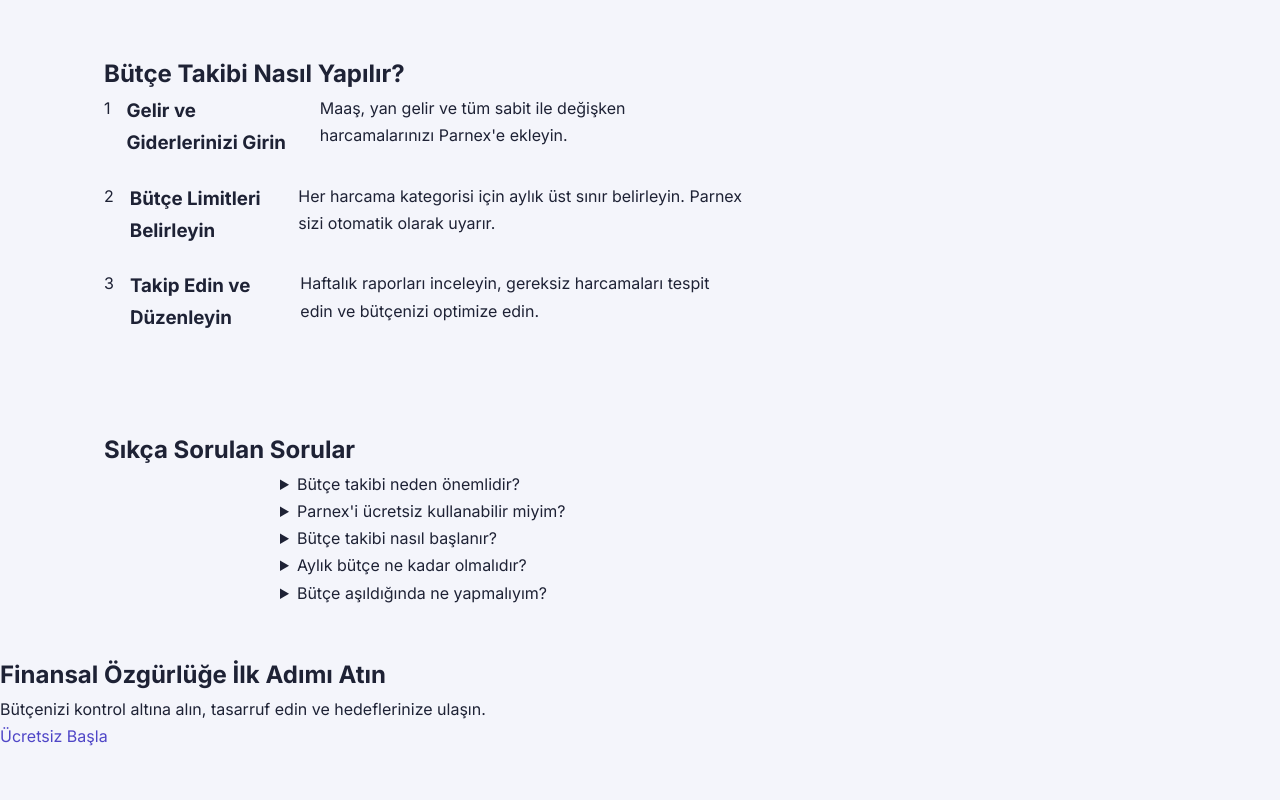
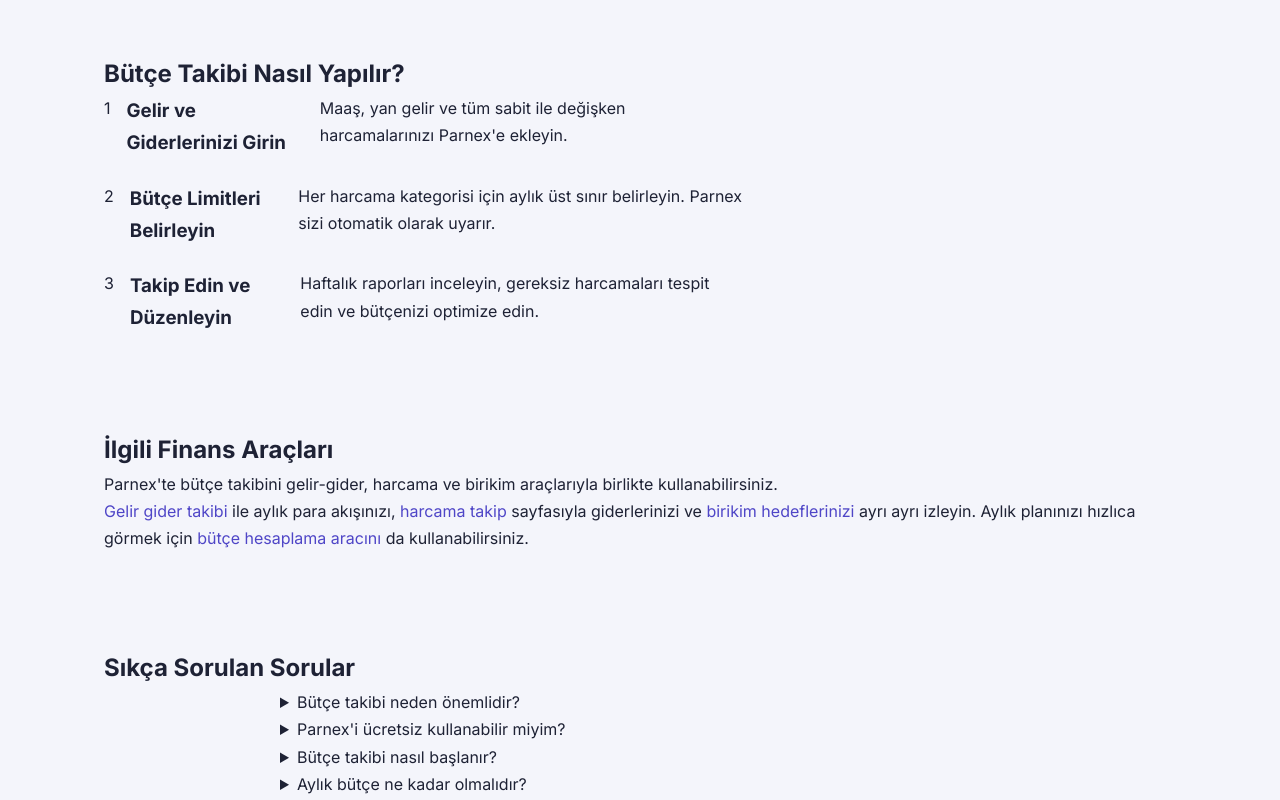
Before and after one commit to Bizzness4711/Muhasebe, a plain HTML site: page butce/index.html in a window 1280 px wide. Shown: the part 1377-2177 px from the top of the page. Drawn offline with Linux system fonts and the light colour scheme.

Commit message:
SEO: strengthen search intent and internal links

```diff
--- a/butce/index.html
+++ b/butce/index.html
@@ -88,7 +88,7 @@
     <p>Bütçe takibi, kişisel finans yönetiminin temel taşıdır. Gelirinizin nereye gittiğini bilmek, gereksiz harcamaları tespit etmenin ve tasarruf etmenin ilk adımıdır. Düzenli bütçe takibiyle finansal alışkanlıklarınız hakkında net bir görünüm elde edersiniz.</p>
     <p>Aylık düzenli bir bütçe oluşturmak, beklenmedik masraflara karşı sizi korur. Acil durum fonu biriktirmek ve borçları azaltmak için önceliklerinizi belirlemenize yardımcı olur. Böylece finansal olarak daha güvende hissedersiniz.</p>
     <p>Bütçe takibi aynı zamanda finansal hedeflerinize ulaşmanızı kolaylaştırır. İster yeni bir araba, ister tatil veya emeklilik olsun, hedeflerinize ne kadar sürede ulaşabileceğinizi hesaplayabilir ve planlarınızı buna göre yapabilirsiniz.</p>
-    <p>Parnex ile bütçe takibi artık çok daha kolay. Otomatik kategorilendirme, grafiksel raporlar ve akıllı uyarılar sayesinde bütçenizi.kontrol etmek için saatler harcamanıza gerek kalmaz.</p>
+    <p>Parnex ile bütçe takibini daha düzenli hale getirin. Gelir ve gider kayıtlarınızı inceleyerek harcama limitlerinizi belirleyin, aylık değişimleri takip edin ve bütçe planınızı gerçek harcamalarınıza göre güncelleyin.</p>
   </div>
 </section>
 
@@ -136,6 +136,14 @@
         <p>Haftalık raporları inceleyin, gereksiz harcamaları tespit edin ve bütçenizi optimize edin.</p>
       </div>
     </div>
+  </div>
+</section>
+
+<section class="lp-section lp-section--alt">
+  <div class="lp-container">
+    <h2>İlgili Finans Araçları</h2>
+    <p>Parnex'te bütçe takibini gelir-gider, harcama ve birikim araçlarıyla birlikte kullanabilirsiniz.</p>
+    <p><a href="../gelir-gider/">Gelir gider takibi</a> ile aylık para akışınızı, <a href="../harcama/">harcama takip</a> sayfasıyla giderlerinizi ve <a href="../birikim/">birikim hedeflerinizi</a> ayrı ayrı izleyin. Aylık planınızı hızlıca görmek için <a href="../butce-hesapla/">bütçe hesaplama aracını</a> da kullanabilirsiniz.</p>
   </div>
 </section>
 
```
